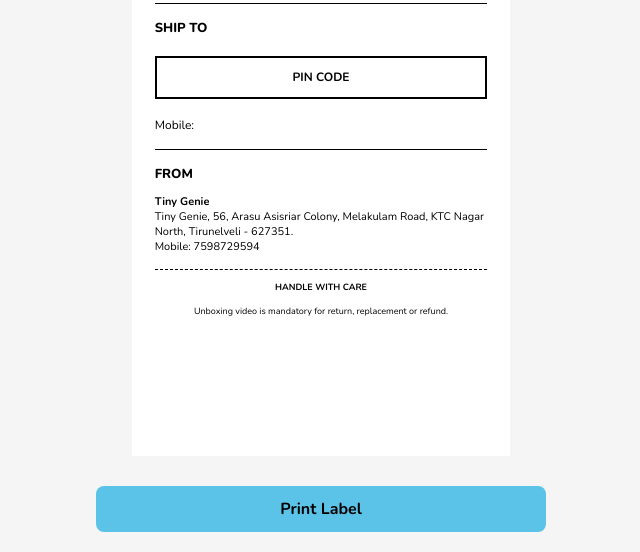
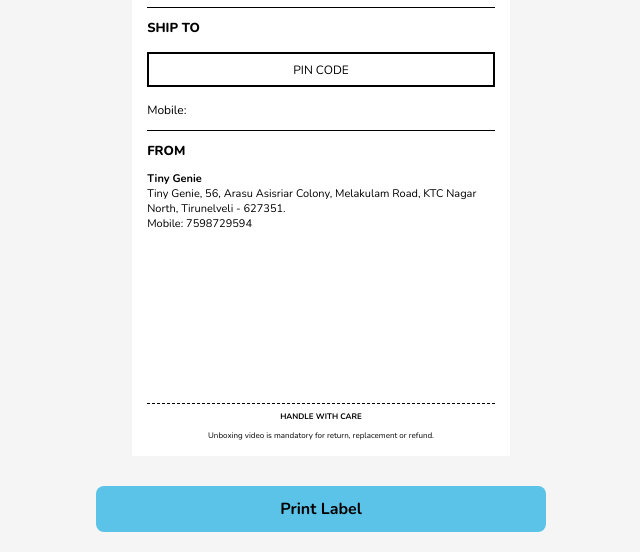
Before and after one commit to vijiemlyn/label-generator, a plain HTML site: page index.html in a window 1280 px wide. Shown: the part 707-1259 px from the top of the page, without its empty margins (319-959 px from the left). Drawn offline with nearby package versions, Linux system fonts and the light colour scheme.

Commit message:
Refactor styles for label, section, and pin-box

```diff
--- a/style.css
+++ b/style.css
@@ -84,25 +84,19 @@
 */
 
 .label {
+    width: 100mm;
+    height: 150mm;
+    background: white;
+    margin: 20px auto;
+    padding: 4mm;
 
-    width: 100mm;
-
-    height: 150mm;
-
-    background: white;
-
-    margin: 20px auto;
-
-    padding: 6mm;
-
-    color: black;
-
-    font-size: 12px;
+    display: flex;
+    flex-direction: column;
 
     overflow: hidden;
 
+    font-size: 12px;
 }
-
 
 
 /* Logo */
@@ -147,13 +141,13 @@
 
 
 .section {
+    border-top: 1px solid black;
+    padding-top: 3mm;
+    margin-top: 3mm;
+}
 
-    border-top: 1px solid black;
-
-    padding-top: 4mm;
-
-    margin-top: 4mm;
-
+.section:first-of-type {
+    flex: 1;
 }
 
 
@@ -198,30 +192,19 @@
 /* PIN box */
 
 .pin-box {
-
     border: 2px solid black;
-
     text-align: center;
-
-    margin: 5mm 0;
-
-    padding: 3mm;
-
-    font-weight: 700;
-
+    margin: 4mm 0;
+    padding: 2mm;
 }
 
-
 .pin-box strong {
-
     display: block;
-
-    font-size: 28px;
-
-    letter-spacing: 2px;
-
+    font-size: 22px;
+    font-weight: 800;
+    letter-spacing: 1px;
+    line-height: 1;
 }
-
 
 
 /* FROM */
@@ -239,17 +222,14 @@
 
 
 .terms {
+    border-top: 1px dashed black;
+    margin-top: auto;
+    padding-top: 2mm;
 
-    border-top: 1px dashed black;
-
-    margin-top: 4mm;
-
-    padding-top: 3mm;
-
-    font-size: 9px;
+    font-size: 8px;
+    line-height: 1.2;
 
     text-align: center;
-
 }
 
 
```
